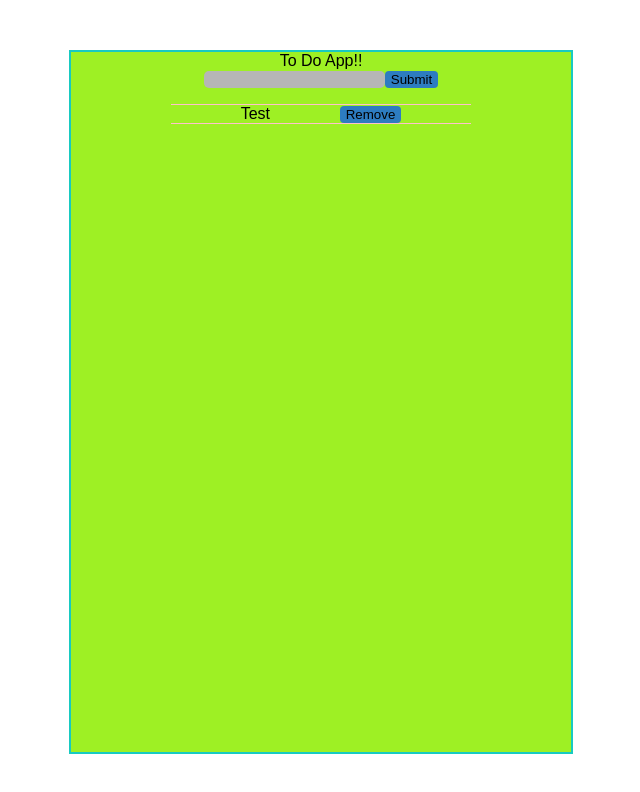
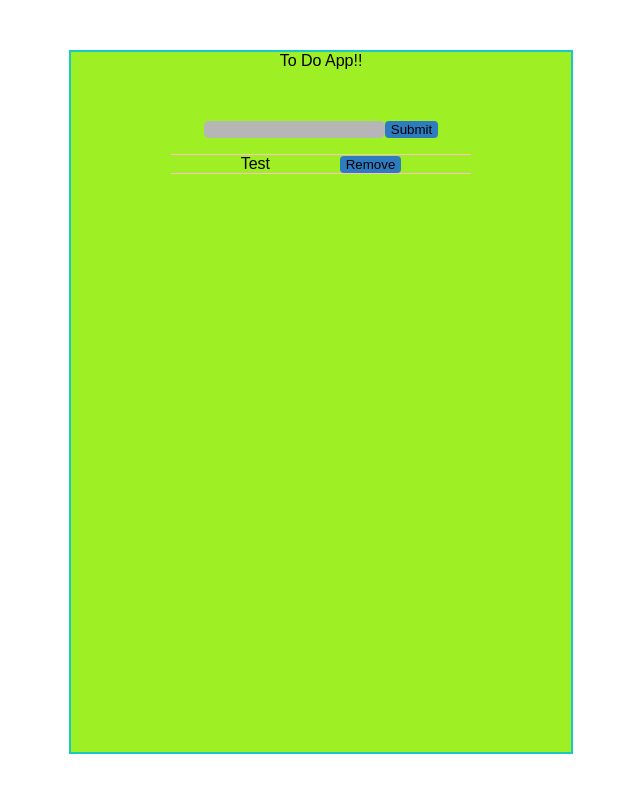
Before and after one commit to Silus91/TodoApp, a React (Create React App) app: page / in a window 1280 px wide. Shown: the top 792 px of the page, without its empty margins (319-959 px from the left). Built offline with nearby package versions, Linux system fonts and the light colour scheme.

Commit message:
small update

```diff
--- a/src/components/todoInput.css
+++ b/src/components/todoInput.css
@@ -11,3 +11,7 @@
     background: rgb(182, 182, 182);
 
 }
+
+.inputContainer{
+    margin-top:50px;
+}
```
